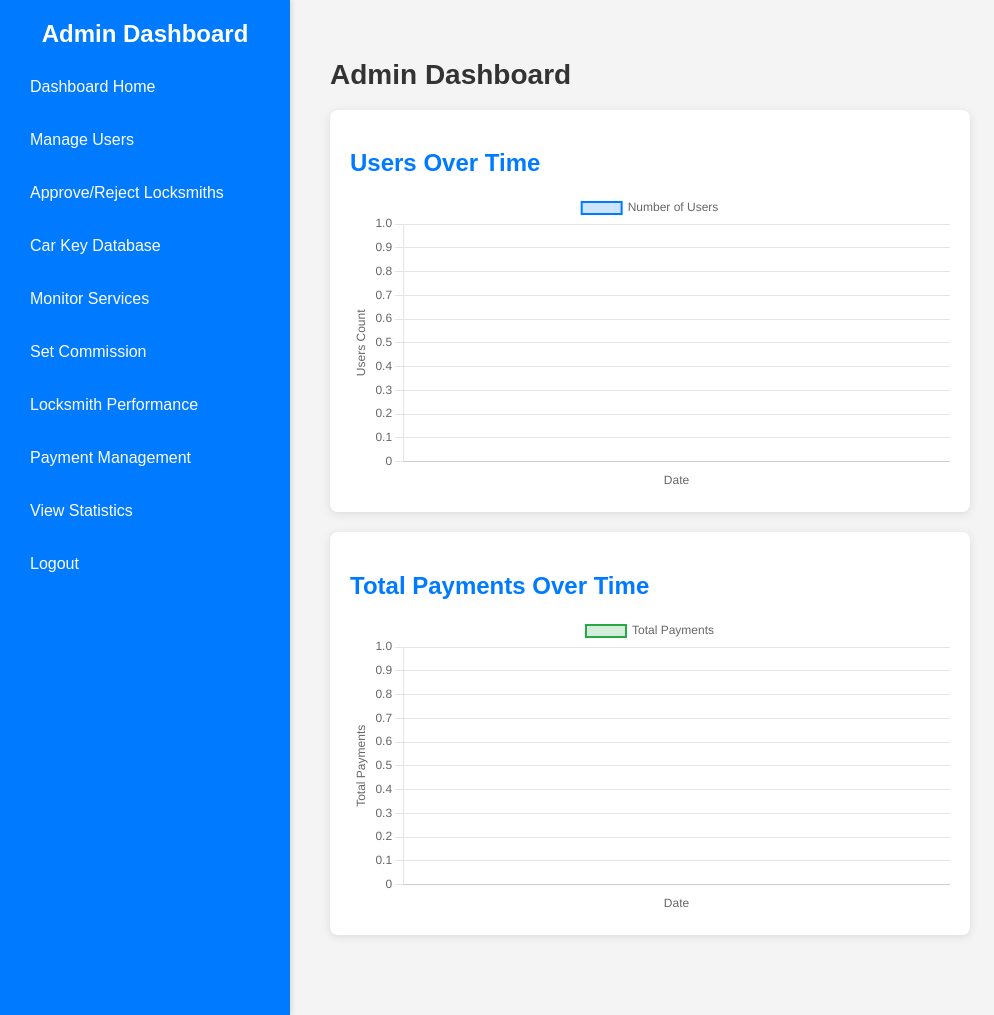
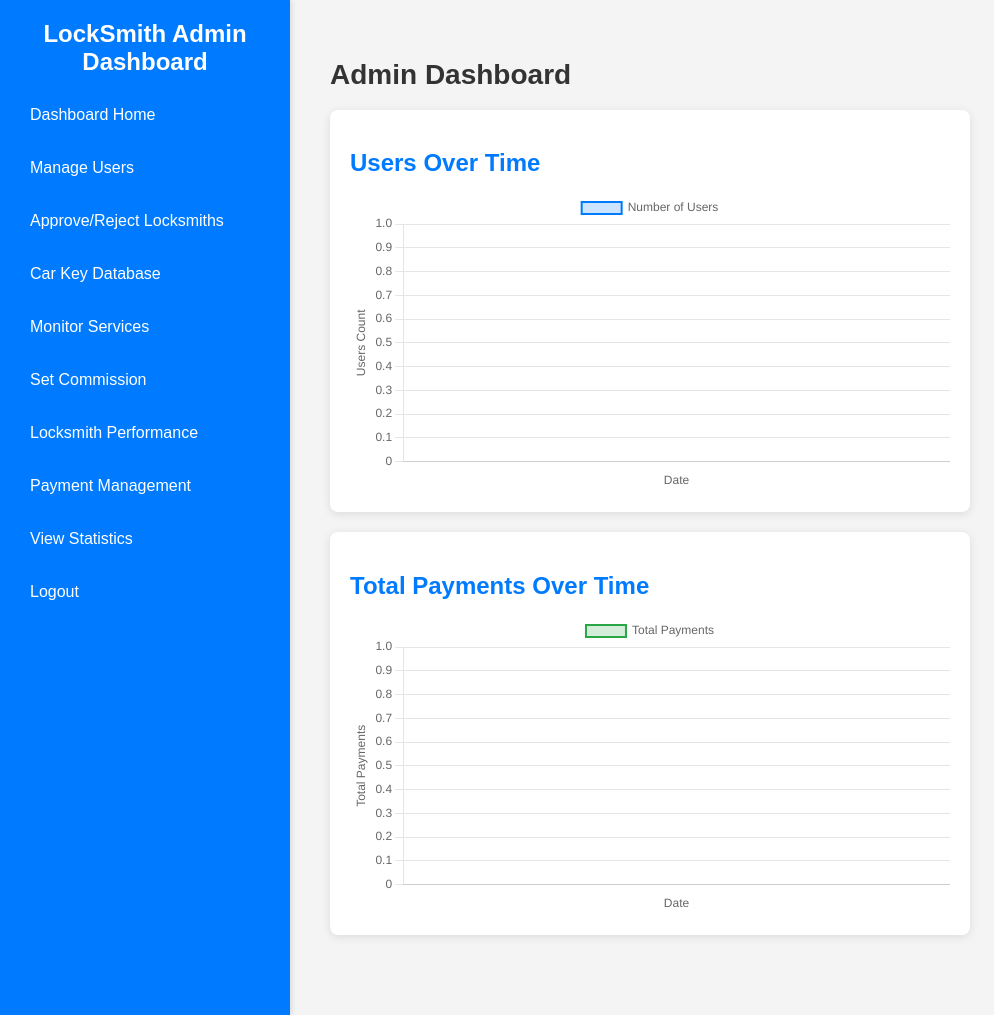
Before and after one commit to devbornov/Locksmith, a PHP site: page /locksmith2/dashboard.php in a window 1280 px wide. Shown: the whole page, without its empty margins (0-994 px from the left). Run offline with PHP 8.4, Linux system fonts and the light colour scheme; the visitor is signed in with stand-in values (Sample User, id 1); data that the repository does not hold is empty.

Commit message:
jan 7 2025

```diff
--- a/admin/dashboard.php
+++ b/admin/dashboard.php
@@ -16,14 +16,14 @@ $page = isset($_GET['page']) ? $_GET['page'] : 'home';
 <head>
     <meta charset="UTF-8">
     <meta name="viewport" content="width=device-width, initial-scale=1.0">
-    <title>Admin Dashboard</title>
+    <title>LockSmith Admin Dashboard</title>
     <link rel="stylesheet" href="../assets/css/dashboard.css">
 </head>
 <body>
     <div class="dashboard-container">
         <!-- Sidebar -->
         <aside class="sidebar">
-            <h2>Admin Dashboard</h2>
+            <h2>LockSmith Admin Dashboard</h2>
             <ul>
                 <li><a href="?page=home">Dashboard Home</a></li>
                 <li><a href="?page=manage_users">Manage Users</a></li>
```
